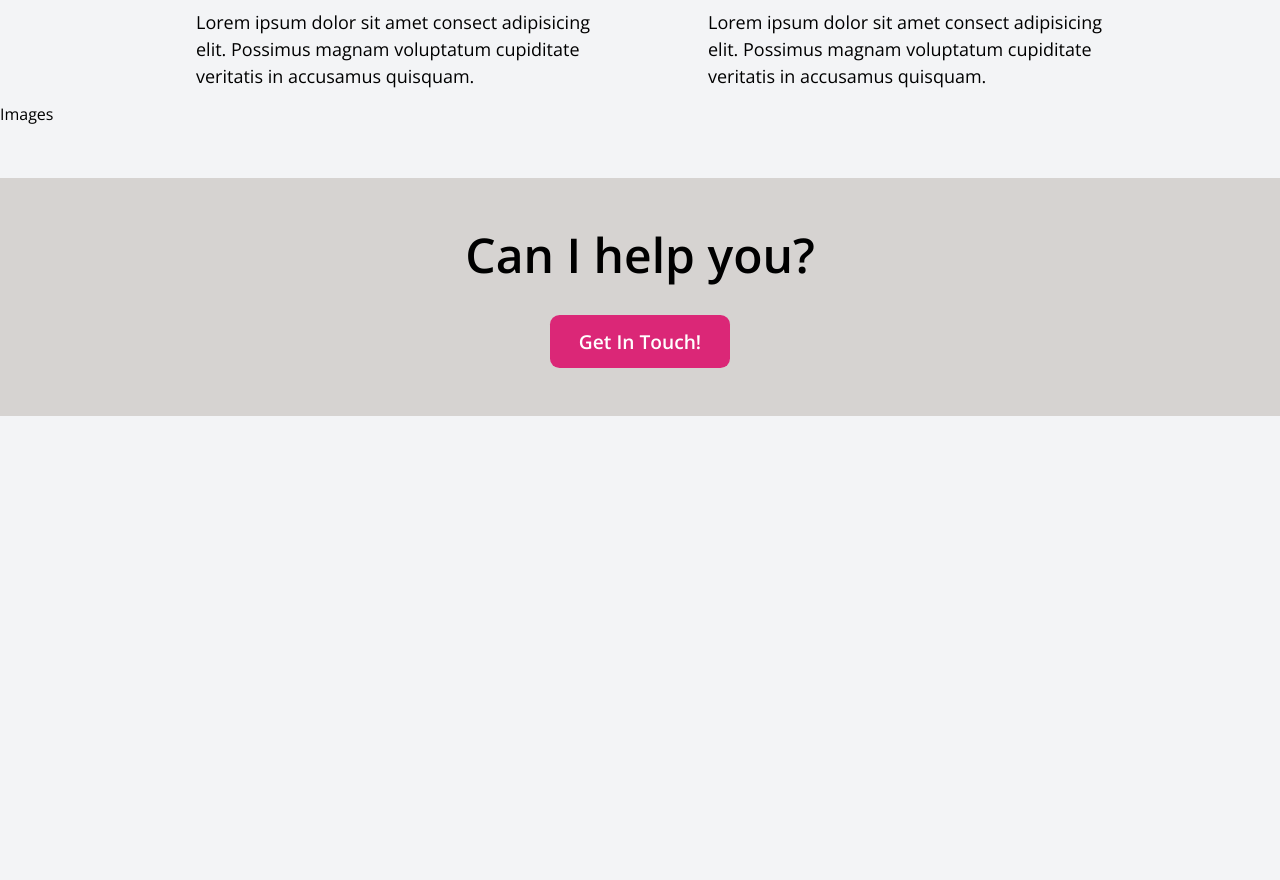
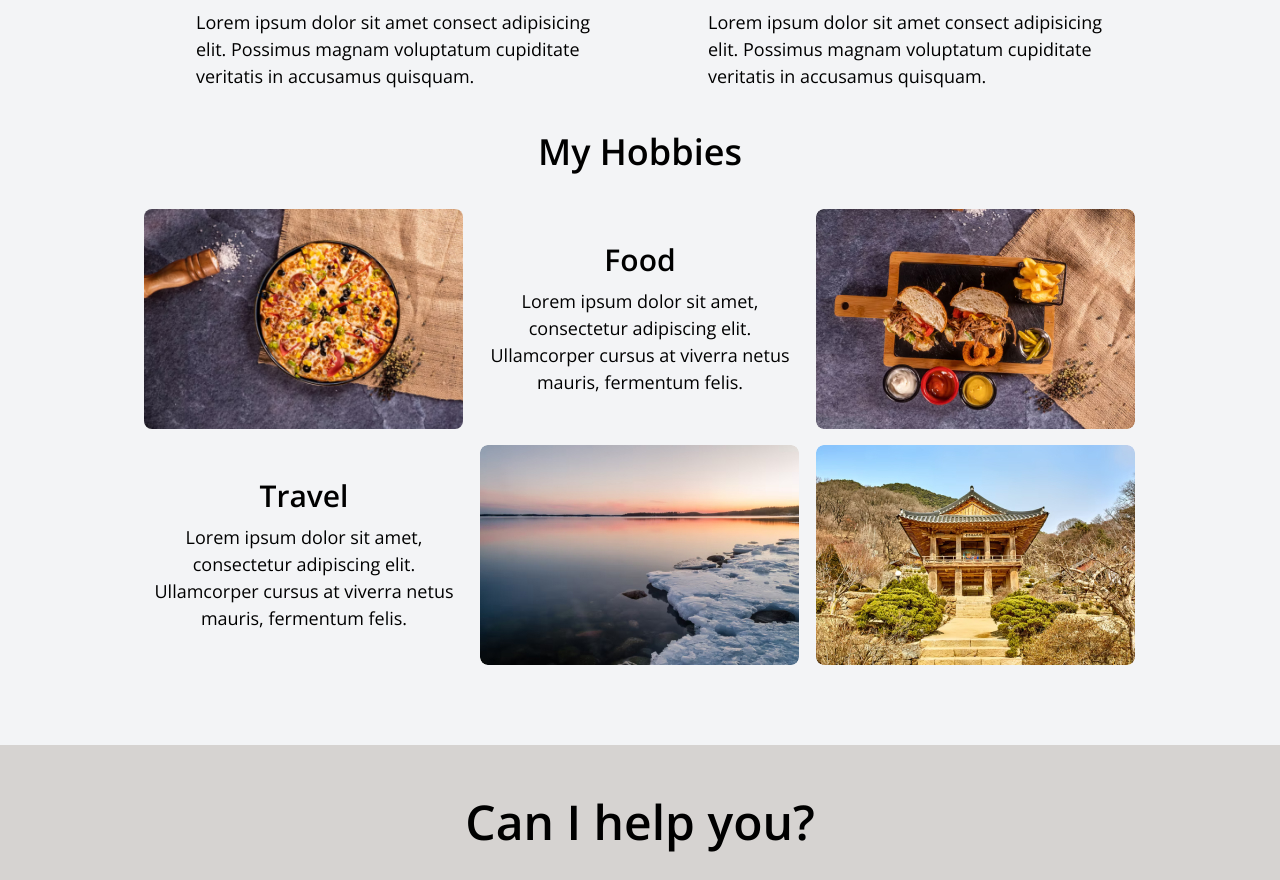
Before and after one commit to DanielMaHe/MyBlog, a plain HTML site: page About.html in a window 1280 px wide. Shown: the part 839-1719 px from the top of the page. Before the commit the page ends 1255 px from the top, so only its background shows below. Drawn offline with nearby package versions, Linux system fonts and the light colour scheme.

Commit message:
fix: galery metods

```diff
--- a/About.html
+++ b/About.html
@@ -4,7 +4,7 @@
     <meta charset="UTF-8" />
     <meta http-equiv="X-UA-Compatible" content="IE=edge" />
     <meta name="viewport" content="width=device-width, initial-scale=1.0" />
-    <title>Document</title>
+    <title>About</title>
     <link rel="stylesheet" href="assets/css/style.css" />
   </head>
   <body>
@@ -69,7 +69,9 @@
           </div>
           <div class="article-about__card">
             <img src="assets/images/Icon.png" alt="Check" class="logo_sm" />
-            <h4 class="heading-sm regular article-about-card__header">Ruby on Rails</h4>
+            <h4 class="heading-sm regular article-about-card__header">
+              Ruby on Rails
+            </h4>
             <p class="tex-lg ligth article-about__text">
               Lorem ipsum dolor sit amet consect adipisicing elit. Possimus
               magnam voluptatum cupiditate veritatis in accusamus quisquam.
@@ -77,7 +79,9 @@
           </div>
           <div class="article-about__card">
             <img src="assets/images/Icon.png" alt="Check" class="logo_sm" />
-            <h4 class="heading-sm regular article-about-card__header">Java Script</h4>
+            <h4 class="heading-sm regular article-about-card__header">
+              Java Script
+            </h4>
             <p class="tex-lg ligth article-about__text">
               Lorem ipsum dolor sit amet consect adipisicing elit. Possimus
               magnam voluptatum cupiditate veritatis in accusamus quisquam.
@@ -93,7 +97,9 @@
           </div>
           <div class="article-about__card">
             <img src="assets/images/Icon.png" alt="Check" class="logo_sm" />
-            <h4 class="heading-sm regular article-about-card__header">Git & Github</h4>
+            <h4 class="heading-sm regular article-about-card__header">
+              Git & Github
+            </h4>
             <p class="tex-lg ligth article-about__text">
               Lorem ipsum dolor sit amet consect adipisicing elit. Possimus
               magnam voluptatum cupiditate veritatis in accusamus quisquam.
@@ -101,18 +107,52 @@
           </div>
           <div class="article-about__card">
             <img src="assets/images/Icon.png" alt="Check" class="logo_sm" />
-            <h4 class="heading-sm regular article-about-card__header">Postgresql</h4>
+            <h4 class="heading-sm regular article-about-card__header">
+              Postgresql
+            </h4>
             <p class="tex-lg ligth article-about__text">
               Lorem ipsum dolor sit amet consect adipisicing elit. Possimus
               magnam voluptatum cupiditate veritatis in accusamus quisquam.
             </p>
           </div>
-
-
         </div>
       </section>
-      <section>
-        Images
+      <section class="article-about-galery section-padding-sm">
+        <div class="container-lg">
+          <p class="article-about__header heading-lg semibold">My Hobbies</p>
+          <div class="article-about-galery-content">
+            <img
+              src="assets/images/pizza.png"
+              alt="Skillet pizza"
+              class="img__md"
+            />
+            <div class="content-md">
+              <h3 class="heading-md semibold">Food</h3>
+              <p class="tex-lg ligth">
+                Lorem ipsum dolor sit amet, consectetur adipiscing elit.
+                Ullamcorper cursus at viverra netus mauris, fermentum felis.
+              </p>
+            </div>
+            <img
+              src="assets/images/ingredients.jpg"
+              alt="ingredients"
+              class="img__md"
+            />
+            <div class="content-md">
+              <h3 class="heading-md semibold">Travel</h3>
+              <p class="tex-lg ligth">
+                Lorem ipsum dolor sit amet, consectetur adipiscing elit.
+                Ullamcorper cursus at viverra netus mauris, fermentum felis.
+              </p>
+            </div>
+            <img
+              src="assets/images/frozen _sea.jpg"
+              alt="Frozen sea"
+              class="img__md"
+            />
+            <img src="assets/images/palapa.jpg" alt="Palapa" class="img__md" />
+          </div>
+        </div>
       </section>
     </main>
 
--- a/assets/css/components/articules.css
+++ b/assets/css/components/articules.css
@@ -1,13 +1,25 @@
-/* .article-about{
-  gap: 1em;
+.article-about-galery-content{
+  display: grid;
+  grid-template-columns: repeat(auto-fill, minmax(250px, 1fr));
+  text-align: center;
+  align-items: center;
+  justify-content: center;
+  align-items: center;
+  gap: 1rem;
+
 }
-*/
-.article-about__sections{
-/* display: grid;
-  gap: 1em;
-  grid-template-columns: 1fr; */
-  ;
+
+.content-md{
+  display: grid;
+  justify-content: center;
+  gap: .625em;
+  align-items: center;
+  padding: .5em;
+
+
+
 }
+
 .article-about__header{
   text-align: center;
    margin-bottom: 1em
--- a/assets/css/global/utilities.css
+++ b/assets/css/global/utilities.css
@@ -58,3 +58,10 @@
 .bg-color-secondary-ligth{
     background-color: var(--secondary-ligth);
 }
+
+.img__md{
+    height: 220px;
+    width: 319px;
+    border-radius: 8px;
+
+}
```
Also changed, not shown: assets/images/frozen _sea.jpg (renamed from assets/images/image 4.jpg), assets/images/ingredients.jpg (renamed from assets/images/image 5.jpg), assets/images/palapa.jpg (renamed from assets/images/image 5 (1).jpg), assets/images/pizza.png (renamed from assets/images/image 4.png). Lines whose indentation alone changed are shown as unchanged.
